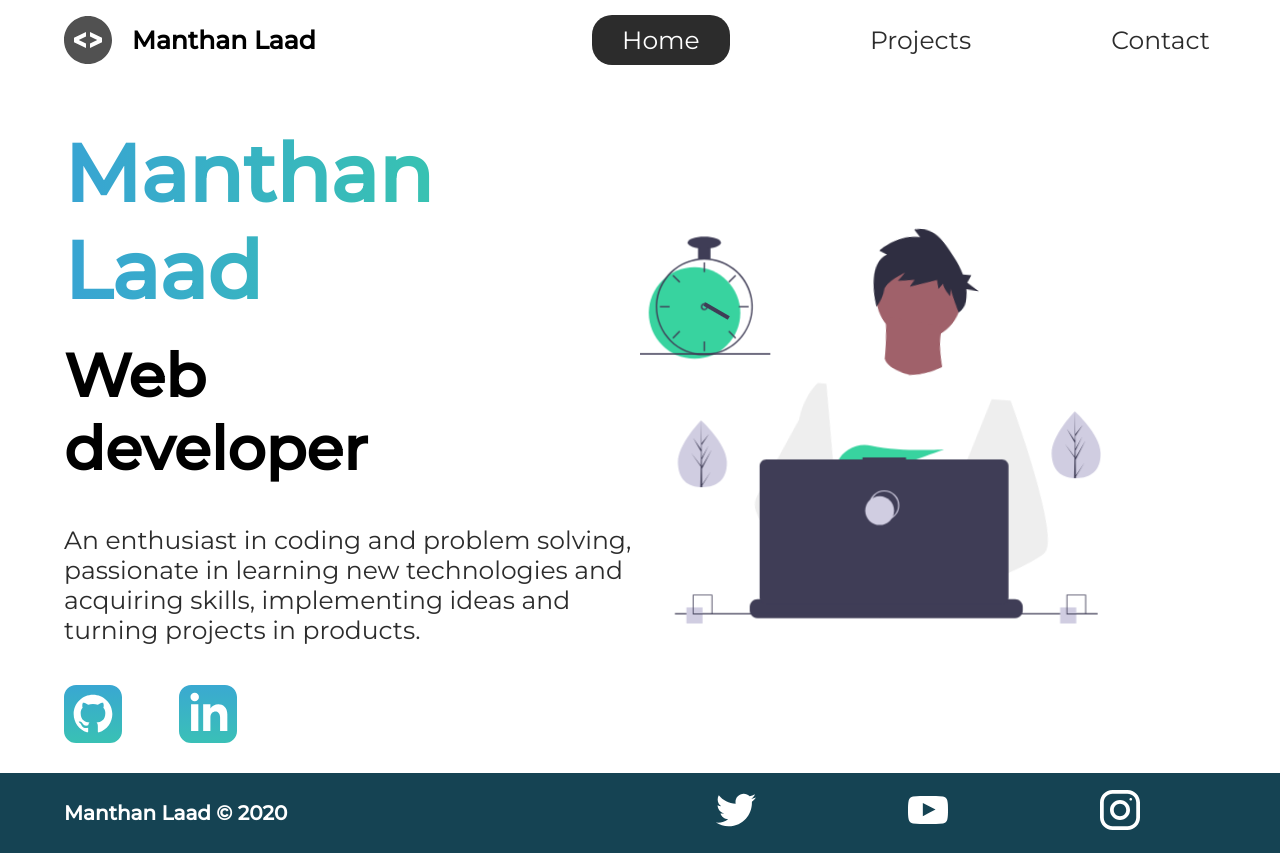
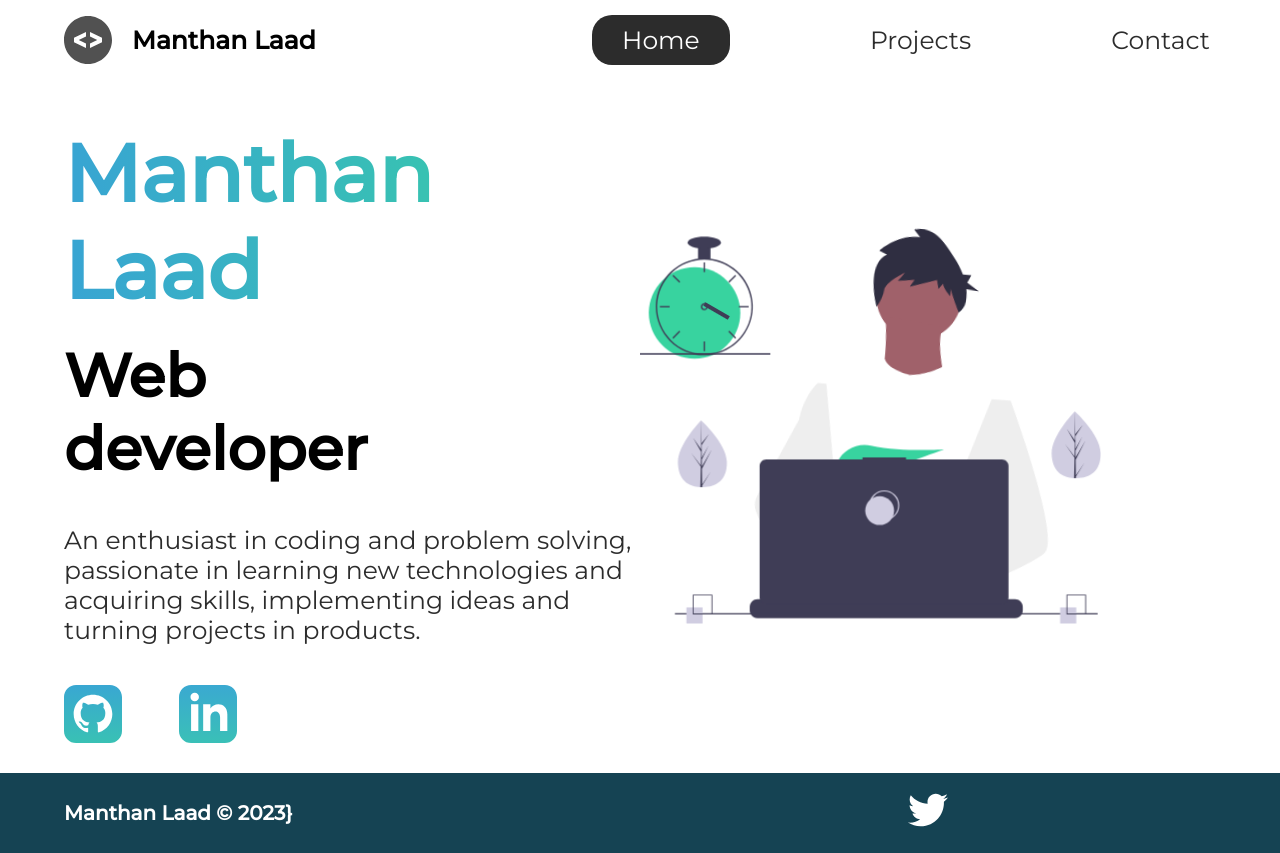
Before and after one commit to ManthanLaad/Portfolio-test, a plain HTML site: page index.html in a window 1280 px wide. Drawn offline with Linux system fonts and the light colour scheme.

Commit message:
Update Year and Removed unused links

```diff
--- a/index.html
+++ b/index.html
@@ -259,14 +259,14 @@
       </div>
     </section>
     <footer>
-      <h4>Manthan Laad &copy; 2020</h4>
+      <h4>Manthan Laad &copy; 2023}</h4>
       <ul>
         <li>
           <a href="https://twitter.com/ManthanLaad" target="_blank"
             ><img src="./icons/twitter 1.svg" alt="twitter-social"
           /></a>
         </li>
-        <li>
+<!--         <li>
           <a href="#"
             ><img src="./icons/youtube-symbol 1.svg" alt="youtube-social"
           /></a>
@@ -275,7 +275,7 @@
           <a href="#"
             ><img src="./icons/instagram 1.svg" alt="instagram-social"
           /></a>
-        </li>
+        </li> -->
       </ul>
     </footer>
   </body>
```
